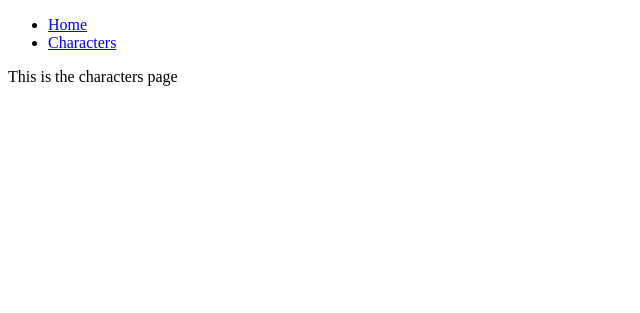
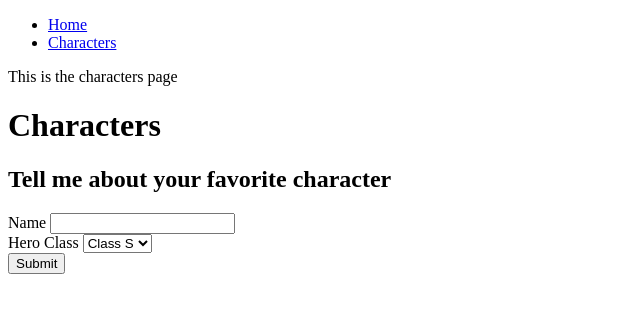
Before and after one commit to samuelTgit/onepunchman-site, a Flask app: page /characters in a window 1280 px wide. Shown: the top 313 px of the page, without its empty margins (0-640 px from the left). Run offline with Flask 3, Linux system fonts and the light colour scheme.

Commit message:
add character form

```diff
--- a/app.py
+++ b/app.py
@@ -1,4 +1,4 @@
-from flask import Flask, render_template
+from flask import Flask, render_template, request
 from datetime import datetime
 
 
@@ -10,6 +10,12 @@ def home():
     return render_template('index.html.jinja')
 
 
-@app.route('/characters')
+@app.route('/characters', methods=['GET', 'POST'])
 def characters():
-    return render_template('characters.html')
+    characterName = ''
+    heroClass= ''
+    if request.method=='POST':
+        characterName = request.form.get('name')
+        heroClass = request.form.get('heroclass')
+    return render_template('characters.html', characterName=characterName,
+    heroClass=heroClass)
--- a/templates/characters.html
+++ b/templates/characters.html
@@ -1,5 +1,35 @@
-{% extends 'base.html'%}
+{% extends 'base.html'%} {% block content %}
 
-{% block content %}
 <p>This is the characters page</p>
+
+<h1>Characters</h1>
+
+
+{% if characterName %}
+<p>Your character name: {{characterName}}</p>
+<p>your character class: {{heroClass}}</p>
+{% endif %}
+
+
+
+<h2>Tell me about your favorite character</h2>
+
+<form action="{{url_for('characters')}}" method="post">
+    <div>
+        <label for="name">Name</label>
+        <input type="text" name="name" id="name">
+    </div>
+    <div>
+        <label for="heroclass">Hero Class</label>
+        <select name="heroclass" id="heroclass">
+            <option value="S">Class S</option>
+            <option value="A">Class A</option>
+            <option value="B">Class B</option>
+            <option value="C">Class C</option>
+            <option value="D">Class F</option>
+        </select>
+    </div>
+    <button type="submit">Submit</button>
+</form>
+
 {%endblock%}
```
